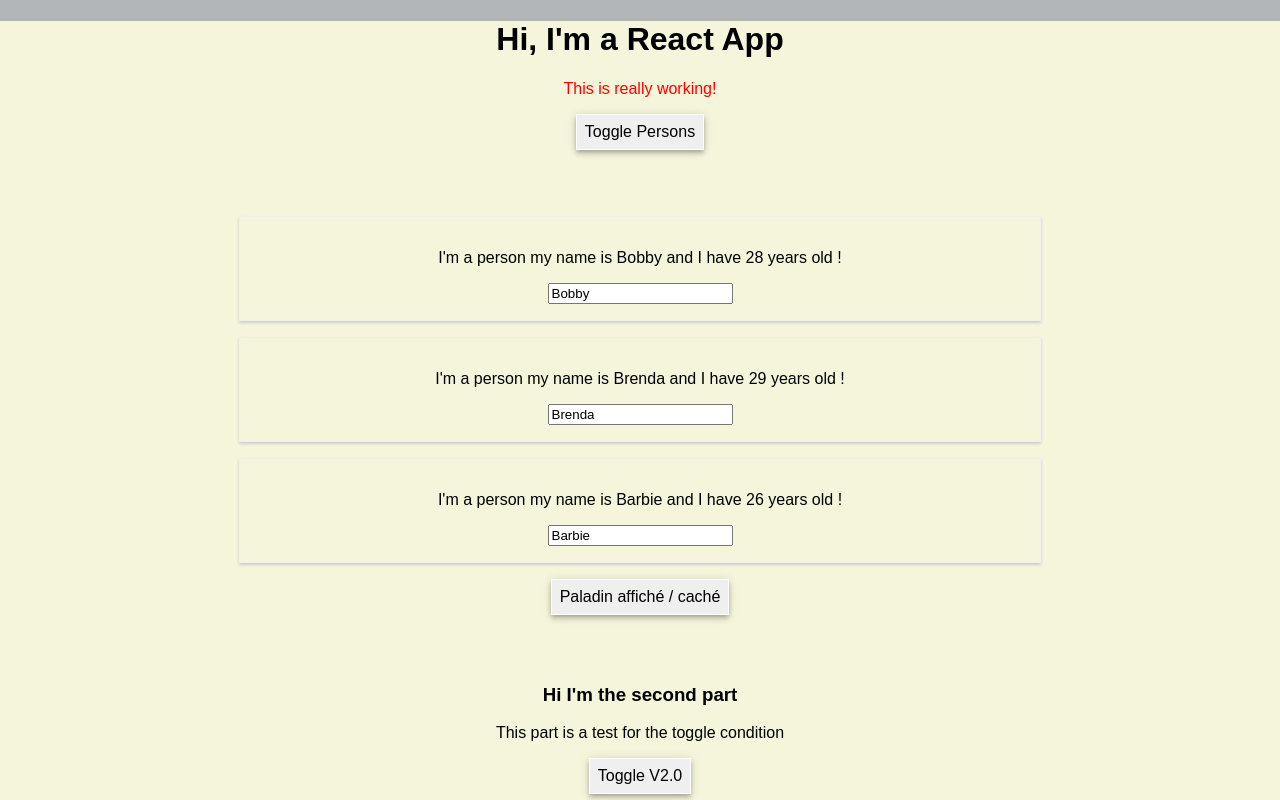
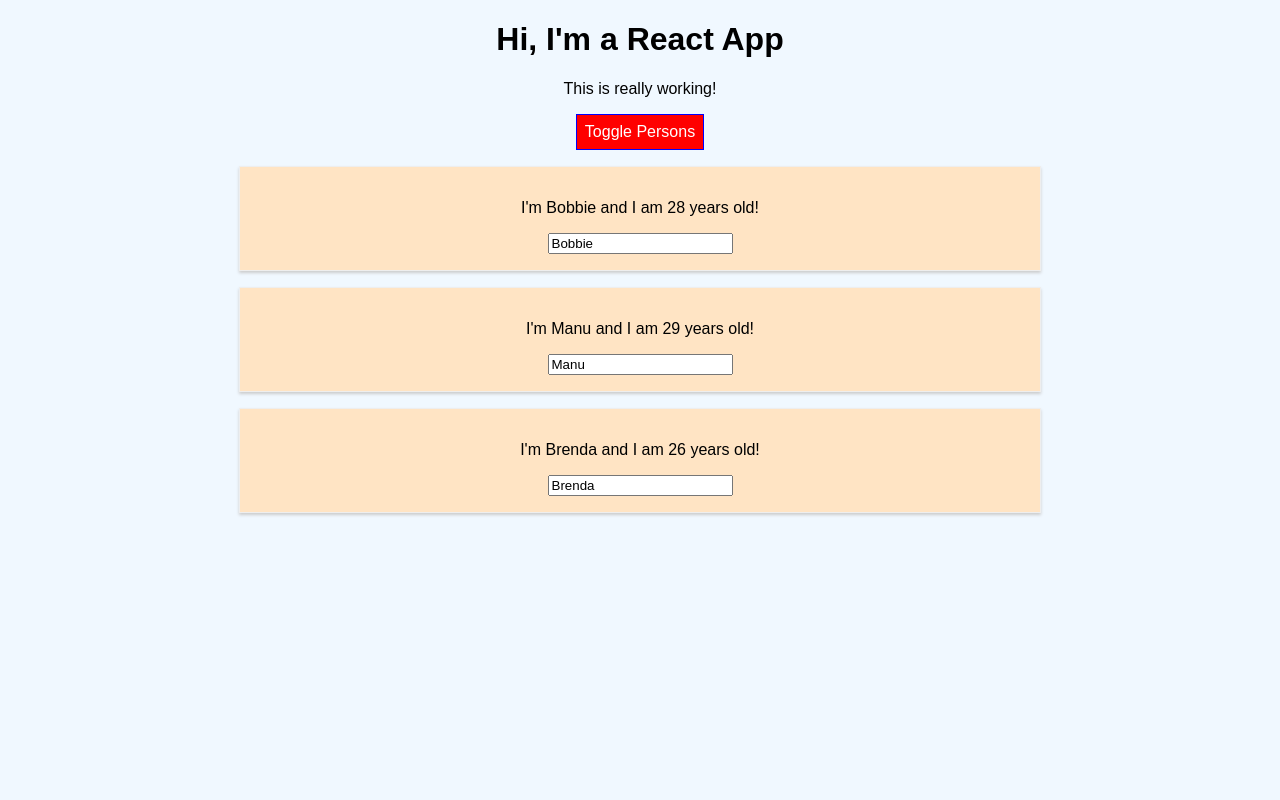
Before and after one commit to DOligex/react-complete-guide, a React (Create React App) app: page / in a window 1280 px wide. Both pictures are taken after a click on the button "Toggle Persons". Shown: the top 800 px of the page. Built offline with nearby package versions, Linux system fonts and the light colour scheme.

Commit message:
clean and  settign class dynamically

```diff
--- a/src/App.css
+++ b/src/App.css
@@ -1,13 +1,16 @@
 body {
-  background-color: rgb(179, 182, 185);
+  background-color: aliceblue;
 }
 
 .App {
   text-align: center;
-  background-color: beige;
 }
 
 
-.person {
+.red {
   color: red;
 }
+
+.bold {
+  font-weight: bold;
+}
--- a/src/App.js
+++ b/src/App.js
@@ -1,34 +1,35 @@
 import React, { Component } from 'react';
 import './App.css';
-
-// React components
 import Person from './Person/Person';
-import Personne from './Person/personne';
-import Pala from './Person/pala';
-import Mage from './Person/mage';
 
 class App extends Component {
-
   state = {
     persons: [
-      { id:'cvbxb', name: 'Bobby', age: 28 },
-      { id:'dfsdf', name: 'Brenda', age: 29 },
-      { id:'jkhjj', name: 'Barbie', age: 26 }
+      { id: 'id1', name: 'Bobbie', age: 28 },
+      { id: 'id2', name: 'Manu', age: 29 },
+      { id: 'id3', name: 'Brenda', age: 26 }
     ],
     otherState: 'some other value',
-    showPersons: false,
-    showDk:false,
-    showPala: false
+    showPersons: false
   }
 
-  stateMage = {
-    mageGroups: [
-      { id: 1, name: 'atila', age: 44, class: 'arcanic mage', race: 'Gnome'},
-      { id: 2, name: 'atilette', age: 35, class: 'arcanic mage', race: 'Human'},
-      { id: 3, name: 'patate', age: 22, class: 'ice mage', race: 'dranaei'},
-      { id: 4, name: 'brenda', age: 33, class: 'fire mage', race: 'nain'}
-    ],
-    showMage: true
+  nameChangedHandler = ( event, id ) => {
+    const personIndex = this.state.persons.findIndex(p => {
+      return p.id === id;
+    });
+
+    const person = {
+      ...this.state.persons[personIndex]
+    };
+
+    // const person = Object.assign({}, this.state.persons[personIndex]);
+
+    person.name = event.target.value;
+
+    const persons = [...this.state.persons];
+    persons[personIndex] = person;
+
+    this.setState( {persons: persons} );
   }
 
   deletePersonHandler = (personIndex) => {
@@ -38,155 +39,60 @@ class App extends Component {
     this.setState({persons: persons});
   }
 
-  togglePersonHandler = () => {
+  togglePersonsHandler = () => {
     const doesShow = this.state.showPersons;
-    this.setState({showPersons: !doesShow});
+    this.setState( { showPersons: !doesShow } );
   }
 
-  togglePersonalHandler = () => {
-    const doesShowDk = this.state.showDk;
-    this.setState({showDk: !doesShowDk});
-  }
-
-  togglePalaHandler = () => {
-    const doesShowPala = this.state.showPala;
-    this.setState({showPala: !doesShowPala})
-  }
-
-
-  render() {
-
+  render () {
     const style = {
-      backGroundColor: 'white',
+      backgroundColor: 'green',
+      color: 'white',
       font: 'inherit',
-      border: '1px solid white',
+      border: '1px solid blue',
       padding: '8px',
-      cursor: 'pointer',
-      boxShadow: `0px 2px 4px -1px rgba(0, 0, 0, 0.2),
-      0px 4px 5px 0px rgba(0, 0, 0, 0.14),
-      0px 1px 10px 0px rgba(0, 0, 0, 0.12)`,
-      marginBottom: '50px'
-    }
+      cursor: 'pointer'
+    };
 
     let persons = null;
-    let pala = null;
-    let mage = null;
 
-    if (this.state.showPersons) {
+    if ( this.state.showPersons ) {
       persons = (
-        <div className={style}>
+        <div>
           {this.state.persons.map((person, index) => {
             return <Person
+              className={Person}
               click={() => this.deletePersonHandler(index)}
               name={person.name}
               age={person.age}
-          key={person.id}/>
+              key={person.id}
+              changed={(event) => this.nameChangedHandler(event, person.id)} />
+          })}
+        </div>
+      );
 
-
-        })}
-        {/* <Person
-          name={this.state.persons[0].name}
-          age={this.state.persons[0].age}
-          />
-
-          <Person
-          name={this.state.persons[1].name}
-          age={this.state.persons[1].age}
-          click={this.switchNameHandler.bind('La pointe')}
-          changed={this.nameChangeHandler}>My Hobbies: Motorbike
-          </Person>
-
-          <Person
-          name={this.state.persons[2].name}
-          age={this.state.persons[2].age}
-        /> */}
-        </div>
-        )
-
-      }
-      if(this.stateMage.showMage) {
-        mage = (
-          <div className={style}>
-          <Mage
-            name={this.stateMage.mageGroups[0].name}
-            age={this.stateMage.mageGroups[0].age}
-            class={this.stateMage.mageGroups[0].class}
-            race={this.stateMage.mageGroups[0].race} />
-          <Mage
-            name={this.stateMage.mageGroups[1].name}
-            age={this.stateMage.mageGroups[1].age}
-            class={this.stateMage.mageGroups[1].class}
-            race={this.stateMage.mageGroups[1].race} />
-          <Mage
-            name={this.stateMage.mageGroups[2].name}
-            age={this.stateMage.mageGroups[2].age}
-            class={this.stateMage.mageGroups[2].class}
-            race={this.stateMage.mageGroups[2].race} />
-          <Mage
-            name={this.stateMage.mageGroups[3].name}
-            age={this.stateMage.mageGroups[3].age}
-            class={this.stateMage.mageGroups[3].class}
-            race={this.stateMage.mageGroups[3].race} />
-
-          </div>
-          )
+      style.backgroundColor = 'red';
     }
 
-        if (this.state.showPala) {
-          pala = (
-            <div className={style}>
-            <Pala
-            name="Patator"
-            age="Undefined ... ;0">
-            </Pala>
-
-            </div>
-            )
+    const classes = [];
+    if(this.state.persons.length <= 2) {
+      classes.push('red');
+    }
+    if(this.state.persons.length <= 1) {
+      classes.push('bold');
     }
 
     return (
       <div className="App">
-            <div className="first-part">
-
         <h1>Hi, I'm a React App</h1>
-            <p className="person">This is really working!</p>
+        <p className={classes.join(' ')}>This is really working!</p>
         <button
           style={style}
-            onClick={this.togglePersonHandler}>Toggle Persons</button>
-
+          onClick={this.togglePersonsHandler}>Toggle Persons</button>
         {persons}
-
-            </div>
-            <div>
-            <button
-            style={style}
-            onClick={this.togglePalaHandler}>
-            Paladin affiché / caché</button>
-            </div>
-
-            {pala}
-
-            <div>
-            <h3>Hi I'm the second part</h3>
-            <div>
-            <p>This part is a test for the toggle condition</p>
-            <button style={style}
-            onClick={this.togglePersonalHandler}>Toggle V2.0</button>
-            {this.state.showDk ?
-              <div>
-              <Personne
-              name="Krattos"
-              race="Dranei"
-              ilvl="400"> I'm a famous warrior</Personne>
-              </div> : null
-            }
-            </div>
-            </div>
-            <div className="secondPart">
-              {mage}
-            </div>
       </div>
     );
+    // return React.createElement('div', {className: 'App'}, React.createElement('h1', null, 'Does this work now?'));
   }
 }
 
--- /dev/null
+++ b/src/Person/Person.css
@@ -0,0 +1,9 @@
+.Person {
+    width: 60%;
+    margin: 16px auto;
+    border: 1px solid #eee;
+    box-shadow: 0 2px 3px #ccc;
+    padding: 16px;
+    text-align: center;
+    background-color: bisque;
+}
--- a/src/Person/Person.js
+++ b/src/Person/Person.js
@@ -1,22 +1,15 @@
 import React from 'react';
 
-const person = (props) => {
-    return <div style = {style}>
-        <p>I'm a person my name is {props.name} and I have {props.age} years old ! </p>
-        <p>{props.children}</p>
+import './Person.css';
 
-        <input type="text" onChange={props.changed} value={props.name} />
-    </div>
-}
-
-const style = {
-
-        width: '60%',
-        margin: '16px auto',
-        border: '1px solid #eee',
-        boxShadow: '0 2px 3px #ccc',
-        padding: '16px',
-        textAlign: 'center'
-}
+const person = ( props ) => {
+    return (
+        <div className="Person">
+            <p onClick={props.click}>I'm {props.name} and I am {props.age} years old!</p>
+            <p>{props.children}</p>
+            <input type="text" onChange={props.changed} value={props.name} />
+        </div>
+    )
+};
 
 export default person;
```
Lines whose indentation alone changed are shown as unchanged.
